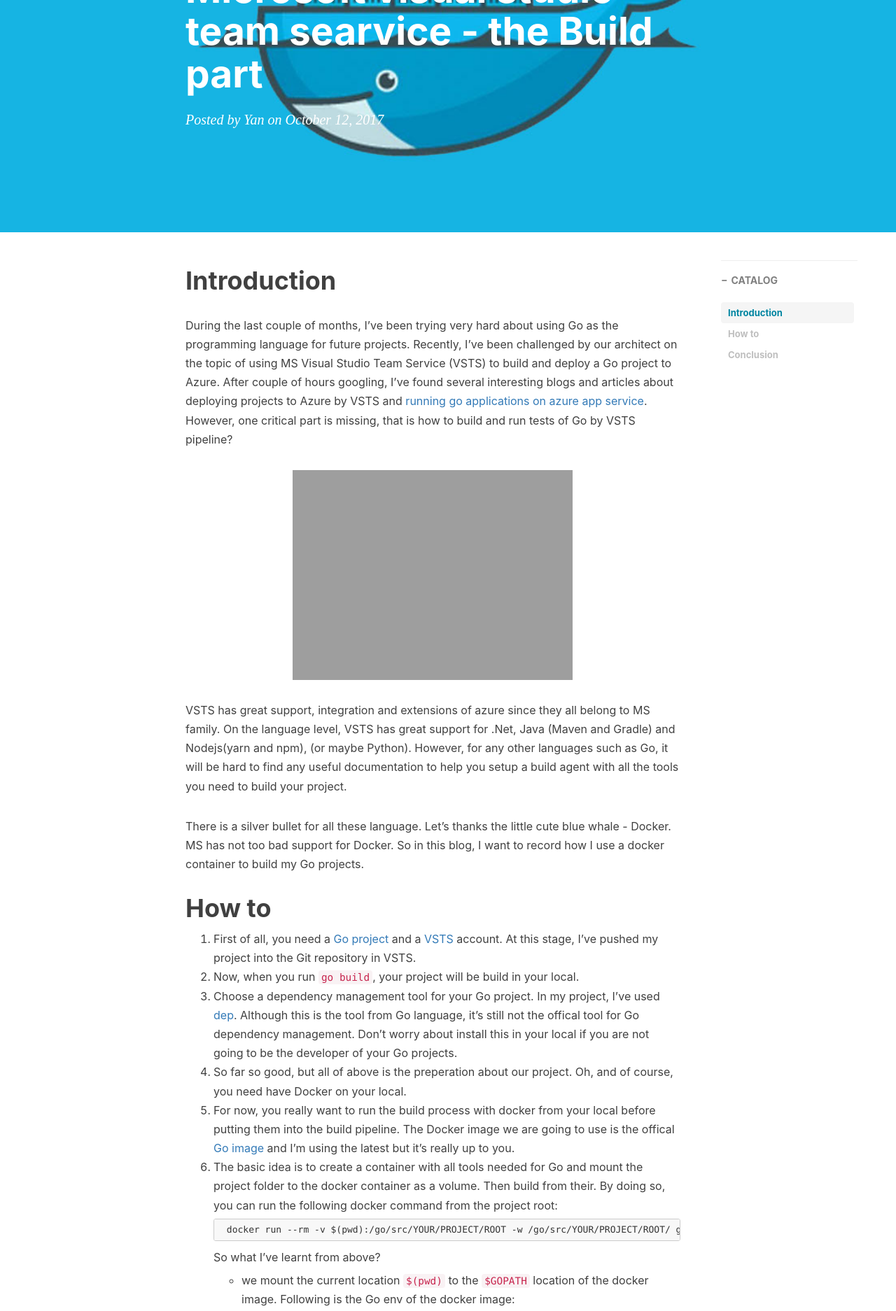
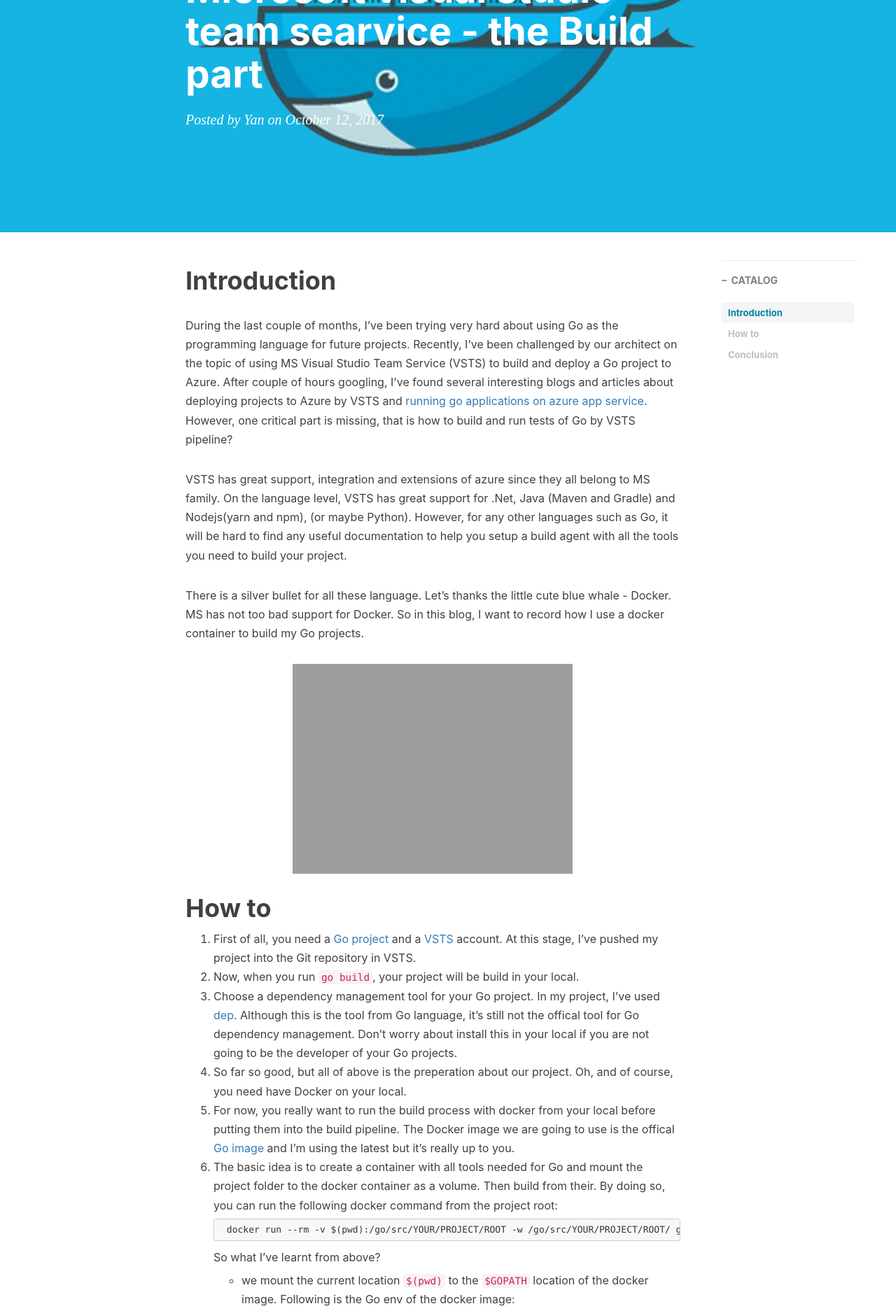
Before and after one commit to alvindaiyan/alvindaiyan.github.io, a Jekyll site: the page built from _posts/tech/2017-10-12-vsts-go.markdown, in a window 1280 px wide. Shown: the part 306-2180 px from the top of the page at 70% size. Built offline with Jekyll 4.4.1, drawn with Linux system fonts in a browser that asks for light colours; nearby versions of some CDN libraries; comment, search, counter and statistics services are not loaded.

Commit message:
adjust image location

```diff
--- a/_posts/tech/2017-10-12-vsts-go.markdown
+++ b/_posts/tech/2017-10-12-vsts-go.markdown
@@ -14,11 +14,11 @@
 
 During the last couple of months, I've been trying very hard about using Go as the programming language for future projects. Recently, I've been challenged by our architect on the topic of using MS Visual Studio Team Service (VSTS) to build and deploy a Go project to Azure. After couple of hours googling, I've found several interesting blogs and articles about deploying projects to Azure by VSTS and [running go applications on azure app service](https://azure.microsoft.com/en-us/blog/running-go-applications-on-azure-app-service/). However, one critical part is missing, that is how to build and run tests of Go by VSTS pipeline?
 
-![docker docker]({{ site.url }}/img/docker-what-is-it.png)
-
 VSTS has great support, integration and extensions of azure since they all belong to MS family. On the language level, VSTS has great support for .Net, Java (Maven and Gradle) and Nodejs(yarn and npm), (or maybe Python). However, for any other languages such as Go, it will be hard to find any useful documentation to help you setup a build agent with all the tools you need to build your project.
 
 There is a silver bullet for all these language. Let's thanks the little cute blue whale - Docker. MS has not too bad support for Docker. So in this blog, I want to record how I use a docker container to build my Go projects.
+
+![docker docker]({{ site.url }}/img/docker-what-is-it.png)
 
 # How to
 
```
